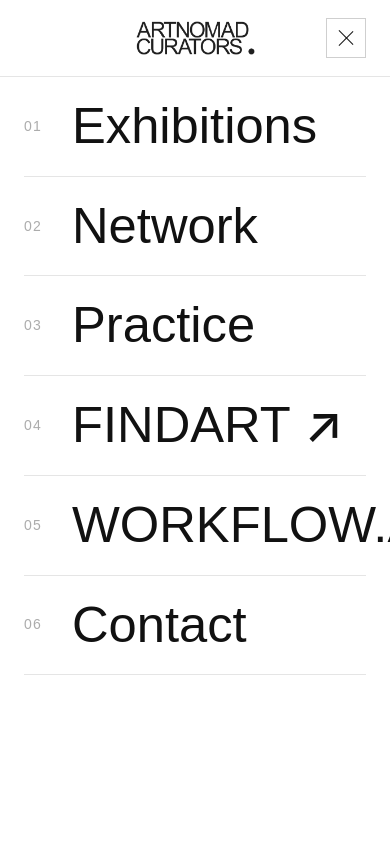
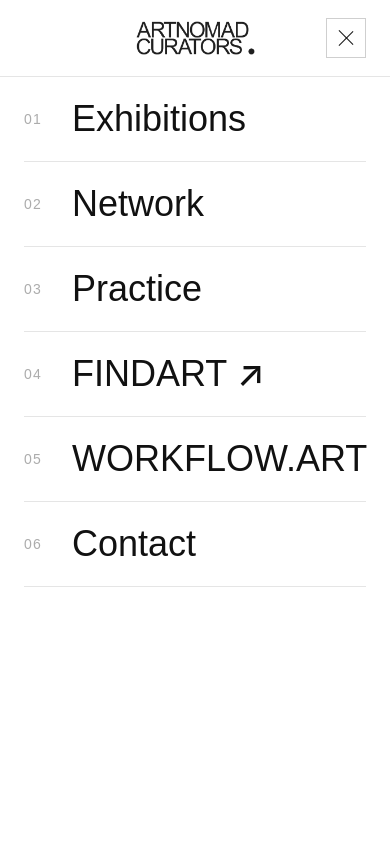
Before and after one commit to raikkonenm/artnomads, a Next.js app: page / in a window 390 px wide. Both pictures are taken after a click on the button 346 px from the left and 38 px from the top of the page. Shown: the top 844 px of the page. Built offline with nearby package versions, Linux system fonts and the light colour scheme; a web font is replaced by a local one.

Commit message:
Fix mobile hero and menu spacing

```diff
--- a/src/components/layout/Navbar.tsx
+++ b/src/components/layout/Navbar.tsx
@@ -204,7 +204,7 @@
                         <span className="text-label text-void/35">
                           {String(index + 1).padStart(2, "0")}
                         </span>
-                        <span className="font-display text-[clamp(2.2rem,13vw,4rem)] font-medium leading-none">
+                        <span className="font-display text-[2.25rem] font-medium leading-none sm:text-[2.375rem]">
                           {item.label}
                         </span>
                       </Link>
@@ -213,7 +213,7 @@
                         <span className="text-label text-void/35">
                           {String(index + 1).padStart(2, "0")}
                         </span>
-                        <span className="font-display text-[clamp(2.2rem,13vw,4rem)] font-medium leading-none">
+                        <span className="font-display text-[2.25rem] font-medium leading-none sm:text-[2.375rem]">
                           {item.label}
                         </span>
                       </div>
--- a/src/components/sections/Hero.tsx
+++ b/src/components/sections/Hero.tsx
@@ -35,11 +35,11 @@
       <div className="container-gallery relative z-10 flex h-full items-end px-6 pb-20 pt-36 lg:pb-28 lg:pt-44">
         <div className="max-w-[48rem] text-left">
           <FadeIn>
-            <p className="text-label mb-10 max-w-[18rem] leading-[1.5] text-white/78 sm:max-w-none">
+            <p className="text-label mb-10 max-w-[18rem] !tracking-[0.12em] leading-[1.5] text-white/78 sm:max-w-none sm:!tracking-[0.08em]">
               INTERNATIONAL CURATORIAL COLLECTIVE / EST. 2021
             </p>
             <p className="text-label mb-5 text-white/70">CURRENTLY</p>
-            <h1 className="max-w-[44rem] font-display text-[clamp(3rem,5vw,5.75rem)] font-medium leading-[0.92] tracking-[-0.03em] text-white">
+            <h1 className="max-w-[44rem] font-display text-[2.4rem] font-medium leading-[0.92] tracking-[-0.03em] text-white sm:text-[clamp(3rem,5vw,5.75rem)]">
               Natura Naturans,
               <br />
               Natura Naturata
@@ -47,7 +47,7 @@
             <p className="mt-8 text-[clamp(1rem,1.2vw,1.22rem)] font-medium leading-[1.5] text-white/88">
               Fatma Lootah / Chunkook Lee
             </p>
-            <p className="mt-6 text-sm leading-[1.75] text-white/74">
+            <p className="mt-10 text-sm leading-[1.75] text-white/74 sm:mt-6">
               Art Dubai — Booth X26
               <br />
               RARARES Art Gallery
```
